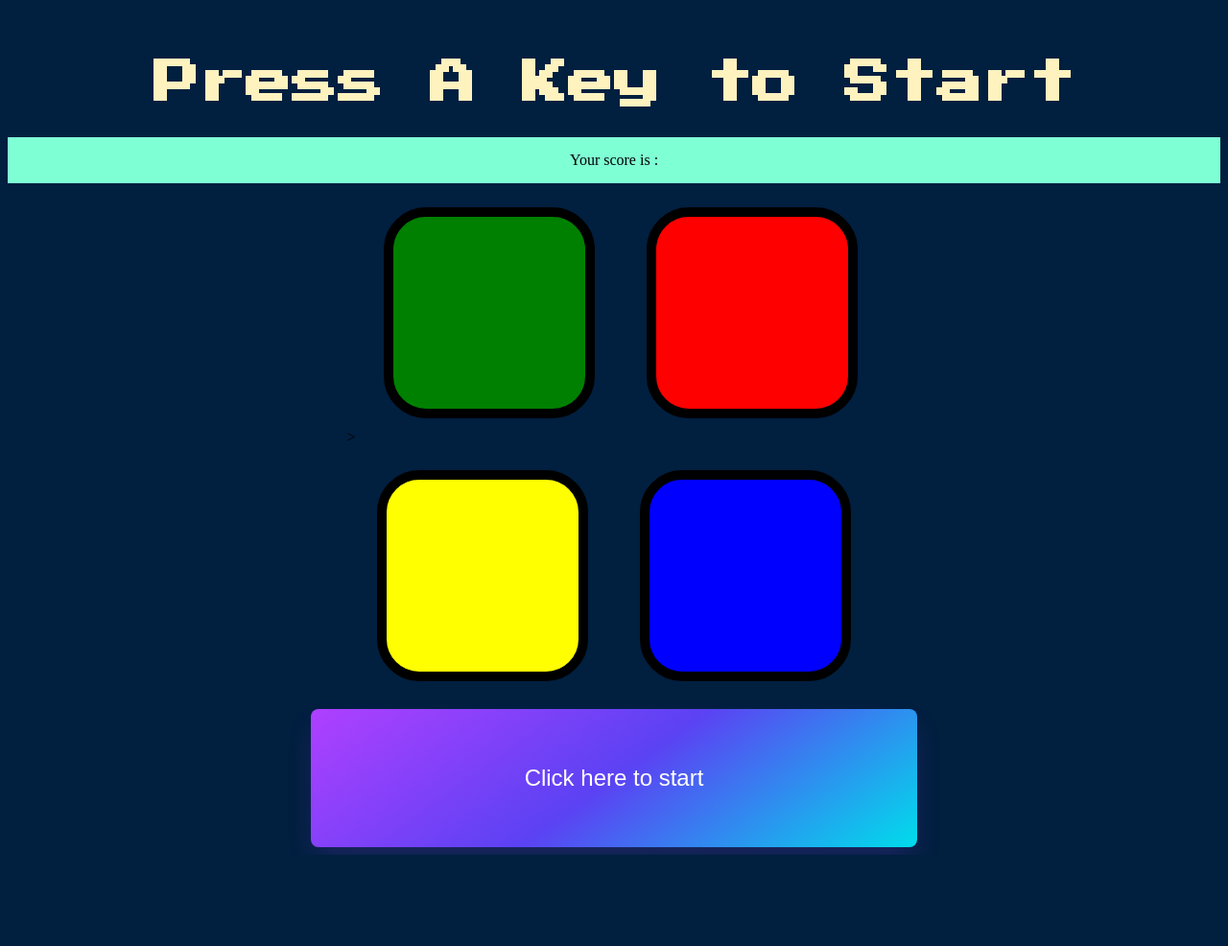
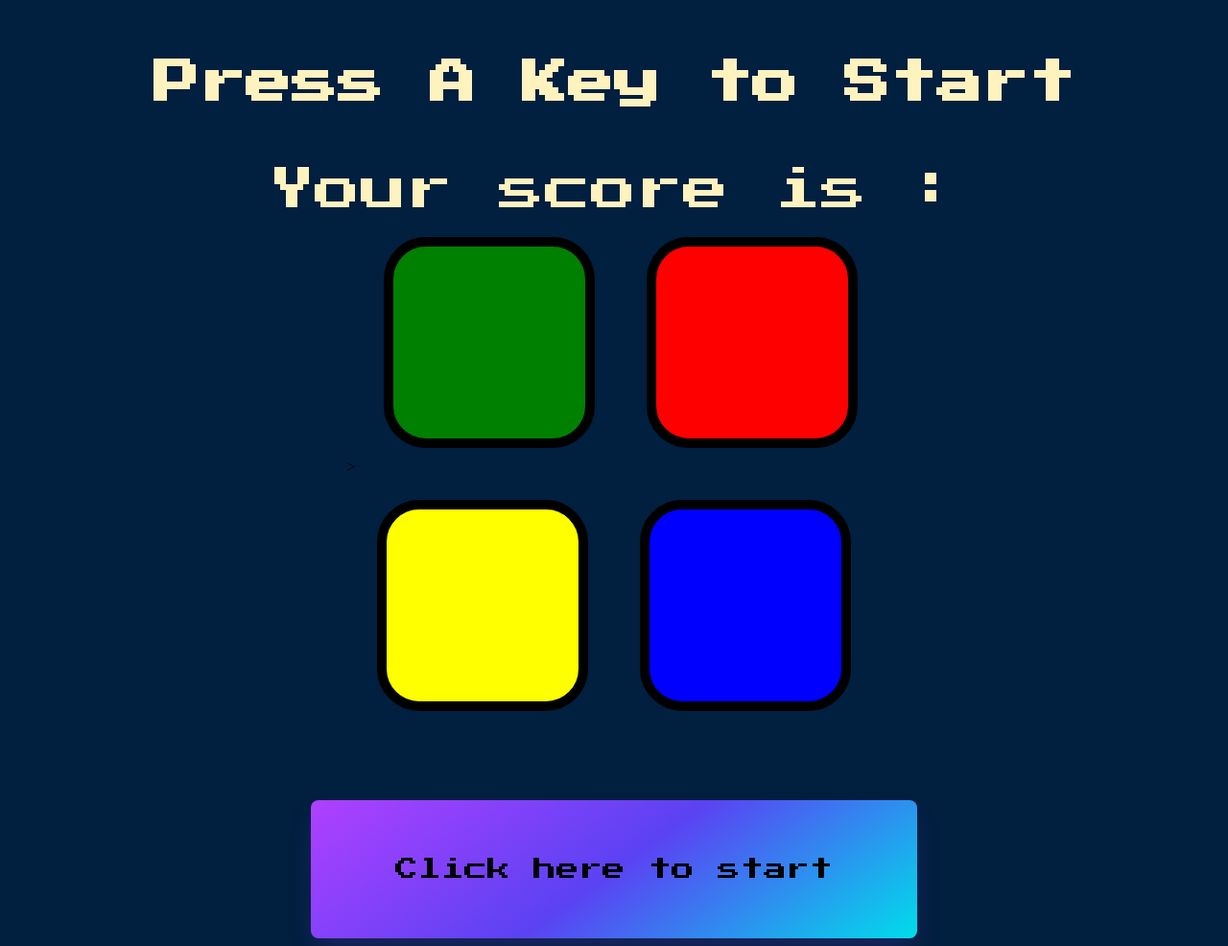
Before and after one commit to Mateen0077/simonGame, a plain HTML site: page index.html in a window 1280 px wide. Shown: the whole page at 96% size. Before the commit the page ends 891 px from the top, so only its background shows below. Drawn offline with nearby package versions, Linux system fonts and the light colour scheme.

Commit message:
i changed

```diff
--- a/game.js
+++ b/game.js
@@ -145,6 +145,7 @@ function ifWrong()
     }
     $(".score").text("Your  is score "+ score);
 
+    saveScore();
     restart();
 }
 function restart()
@@ -153,3 +154,8 @@ function restart()
   gamePattern = [];
   started = false;
 }
+function saveScore()
+{
+    localStorage.setItem("score",score);
+    $(".score").text("Your old was score "+ score);
+}
--- a/styles.css
+++ b/styles.css
@@ -82,6 +82,10 @@ body {
   cursor: pointer;
   width: 50%;
   padding: 60px;
+  font-family: 'Press Start 2P', cursive;
+  font-size: 3rem;
+  margin-top: 5%;
+  color: black;
 }
 
 .start:active,
@@ -111,8 +115,8 @@ body {
 .score
 
 {
-
-  color: black;
-  padding: 15px;
-  background-color: aquamarine;
+  font-family: 'Press Start 2P', cursive;
+  font-size: 3rem;
+  margin-top: 5%;
+  color: #FEF2BF;
 }
```
